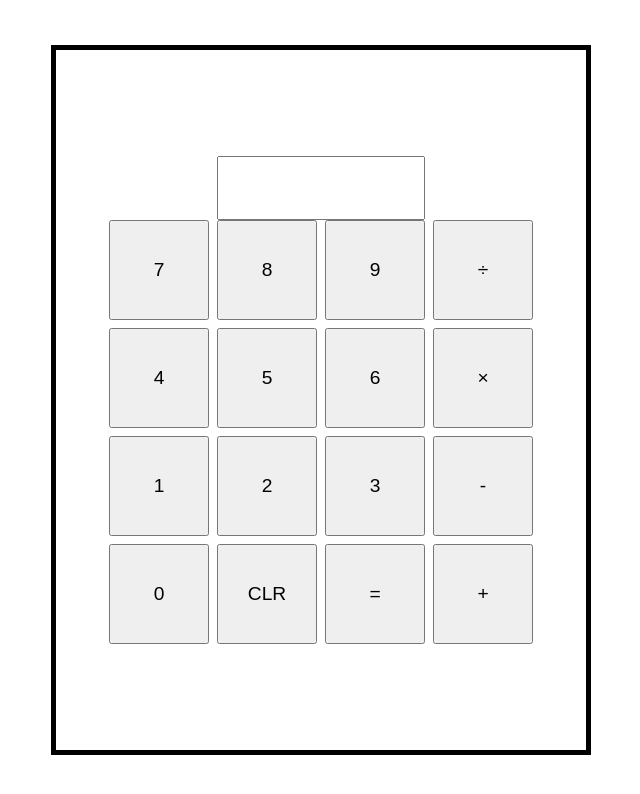
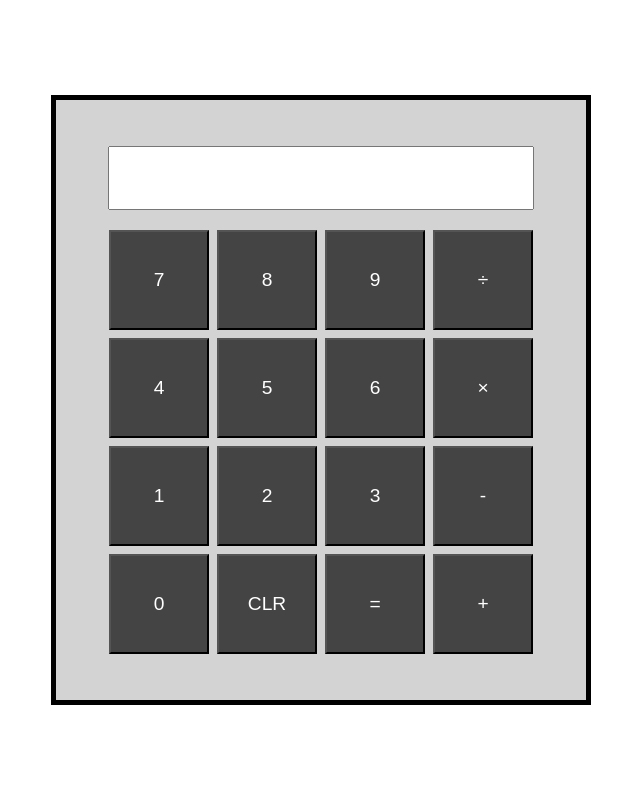
Before and after one commit to xenanthropy/Calculator, a plain HTML site: page index.html in a window 1280 px wide. Shown: the whole page, without its empty margins (319-959 px from the left). Drawn offline with Linux system fonts and the light colour scheme.

Commit message:
Increase button gap, change operators button color

```diff
--- a/styles.css
+++ b/styles.css
@@ -16,20 +16,24 @@ body {
     justify-content: center;
     align-items: center;
     width: 530px;
-    height: 700px;
+    height: 600px;
     border: 5px solid black;
+    gap: 20px;
+    background-color: lightgrey;
 }
 
 #screenText {
     font-size: 50px;
     text-align: right;
-    width: 200px;
+    width: 418px;
 }
 
 button {
     width: 100px;
     height: 100px;
     font-size: larger;
+    color: white;
+    background-color: rgb(68, 68, 68);
 }
 
 #buttons {
@@ -39,3 +43,7 @@ button {
     align-items: center;
     gap: 8px;
 }
+
+.operator {
+    background-color: rgb(126, 126, 126);
+}
```
